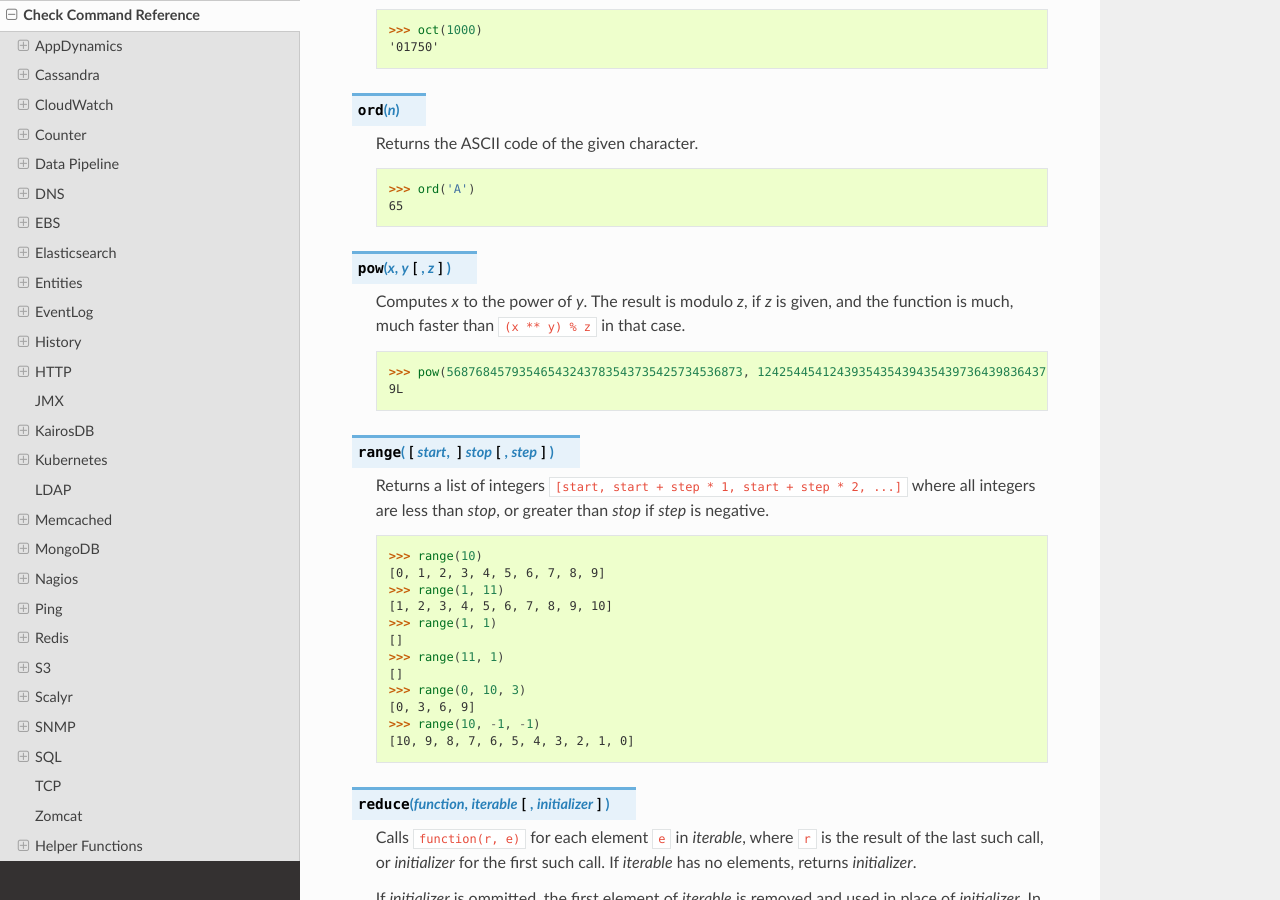
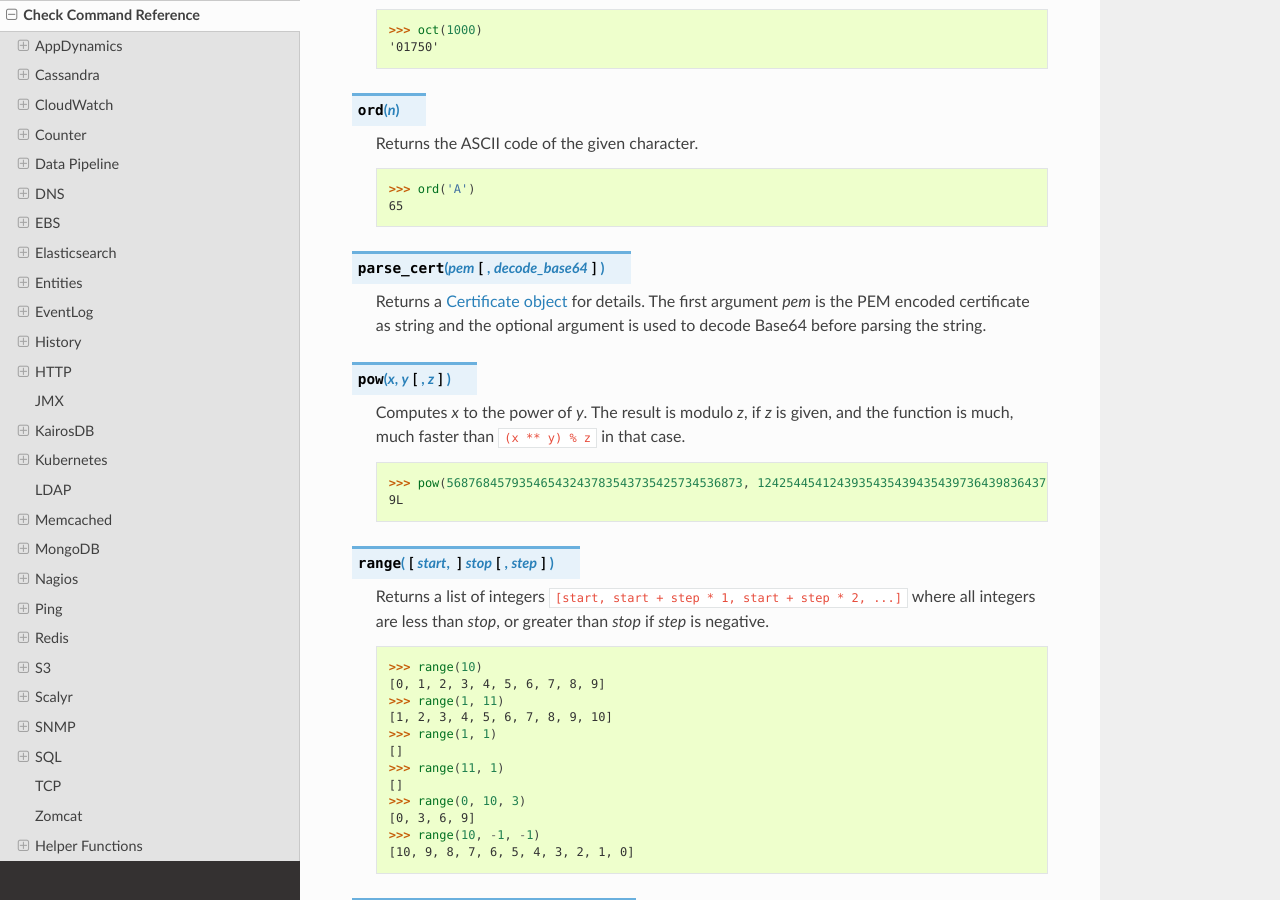
Before and after one commit to zalando-zmon/zmon-docs, a Sphinx documentation site: the page built from docs/user/check-commands.rst, in a window 1280 px wide and 900 px high, scrolled down 58336 px. Built offline with Sphinx 7.4.7 and the Read the Docs theme 2.0.0, drawn with Linux system fonts in a browser that asks for light colours.

Commit message:
document parse_cert() (#118)

```diff
--- a/docs/user/check-commands.rst
+++ b/docs/user/check-commands.rst
@@ -396,6 +396,9 @@ The following general-purpose functions are available in check commands:
         >>> ord('A')
         65
 
+.. py:function:: parse_cert(pem, [decode_base64])
+
+    Returns a `Certificate object <https://cryptography.io/en/latest/x509/reference/#x-509-certificate-object>`__ for details. The first argument `pem` is the PEM encoded certificate as string and the optional argument is used to decode Base64 before parsing the string.
 
 .. py:function:: pow(x, y, [z])
 
```
